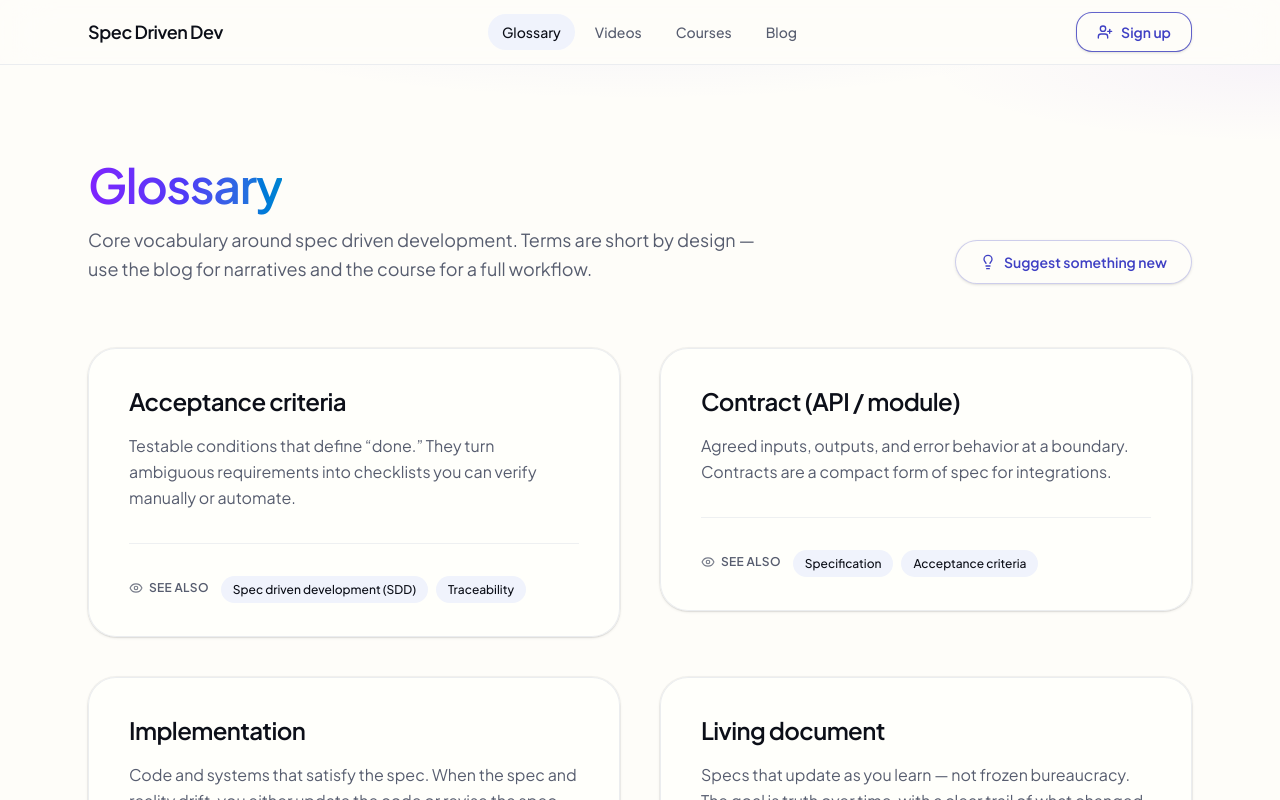
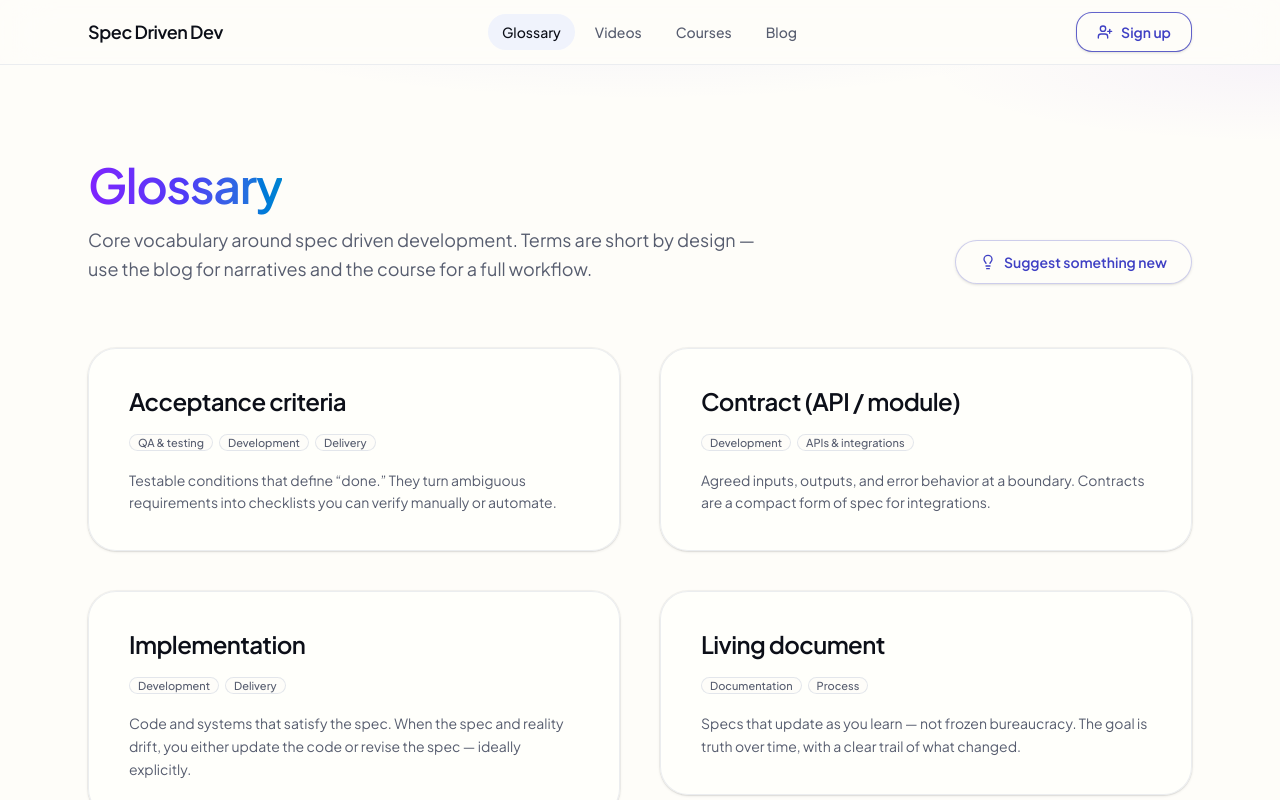
Before and after one commit to slavamlinsky/sdd-show, a Next.js app: page /glossary in a window 1280 px wide. Shown: the top 800 px of the page. Built offline with nearby package versions, Linux system fonts and the light colour scheme.

Commit message:
feat(glossary): category badges replace See also; text-sm definitions
- Data: categories[] (2–3 labels) per term; drop relatedSlugs
- UI: small outline badges under title; definitions at text-sm
- Spec: update term schema and acceptance

```diff
--- a/app/glossary/page.tsx
+++ b/app/glossary/page.tsx
@@ -1,11 +1,11 @@
 import type { Metadata } from "next";
-import { Eye, Lightbulb } from "lucide-react";
+import { Lightbulb } from "lucide-react";
 import Link from "next/link";
 import { GradientText } from "@/components/gradient-text";
 import { Reveal } from "@/components/reveal";
 import { SectionBackdrop } from "@/components/section-backdrop";
 import { buttonVariants } from "@/components/ui/button";
-import { glossaryTerms, getGlossaryTerm } from "@/lib/glossary-data";
+import { glossaryTerms } from "@/lib/glossary-data";
 import { keywordsForPage } from "@/lib/seo-keywords";
 import { cn } from "@/lib/utils";
 
@@ -53,33 +53,21 @@ export default function GlossaryPage() {
               <Reveal delay={(i % 5) * 0.04} distance={14}>
                 <article className="rounded-[1.75rem] border border-border/60 bg-card/90 px-7 py-9 shadow-sm ring-1 ring-foreground/[0.04] backdrop-blur-sm sm:px-10">
                   <h2 className="font-heading text-xl font-semibold tracking-tight sm:text-2xl">{term.title}</h2>
-                  <p className="mt-4 max-w-prose text-[15px] leading-relaxed text-muted-foreground sm:text-base">
+                  <ul
+                    className="mt-3 flex flex-wrap gap-1.5"
+                    aria-label="Where this applies"
+                  >
+                    {term.categories.map((label) => (
+                      <li key={label}>
+                        <span className="inline-flex rounded-md border border-border/80 bg-background/80 px-2 py-0.5 text-[11px] font-medium leading-none text-muted-foreground">
+                          {label}
+                        </span>
+                      </li>
+                    ))}
+                  </ul>
+                  <p className="mt-4 max-w-prose text-sm leading-relaxed text-muted-foreground">
                     {term.shortDefinition}
                   </p>
-                  {term.relatedSlugs && term.relatedSlugs.length > 0 ? (
-                    <div className="mt-8 flex flex-wrap items-center gap-x-3 gap-y-2 border-t border-border/50 pt-8">
-                      <span className="inline-flex shrink-0 items-center gap-1.5 text-xs font-semibold tracking-wide text-muted-foreground uppercase">
-                        <Eye className="size-3.5 shrink-0 opacity-80" aria-hidden />
-                        See also
-                      </span>
-                      <ul className="flex flex-wrap items-center gap-2">
-                        {term.relatedSlugs.map((slug) => {
-                          const related = getGlossaryTerm(slug);
-                          if (!related) return null;
-                          return (
-                            <li key={slug}>
-                              <Link
-                                href={`/glossary#${slug}`}
-                                className="rounded-full bg-muted px-3 py-1.5 text-xs font-medium text-foreground transition-colors hover:bg-primary/10 hover:text-primary"
-                              >
-                                {related.title}
-                              </Link>
-                            </li>
-                          );
-                        })}
-                      </ul>
-                    </div>
-                  ) : null}
                 </article>
               </Reveal>
             </li>
--- a/lib/glossary-data.ts
+++ b/lib/glossary-data.ts
@@ -2,7 +2,8 @@ export type GlossaryTerm = {
   slug: string;
   title: string;
   shortDefinition: string;
-  relatedSlugs?: string[];
+  /** Where the concept applies — 2–3 short labels shown as outline badges */
+  categories: string[];
 };
 
 export const glossaryTerms: GlossaryTerm[] = [
@@ -11,84 +12,84 @@ export const glossaryTerms: GlossaryTerm[] = [
     title: "Spec driven development (SDD)",
     shortDefinition:
       "A way of building software where written specifications (scope, behavior, acceptance) come first and guide implementation, tests, and delivery — instead of coding from vague ticket titles alone.",
-    relatedSlugs: ["specification", "acceptance-criteria"],
+    categories: ["Development", "Process", "Planning"],
   },
   {
     slug: "specification",
     title: "Specification",
     shortDefinition:
       "A precise description of what the system should do: inputs, outputs, constraints, and edge cases. Good specs are readable by both humans and contributors who turn them into code.",
-    relatedSlugs: ["spec-driven-development", "living-document"],
+    categories: ["Development", "Documentation"],
   },
   {
     slug: "acceptance-criteria",
     title: "Acceptance criteria",
     shortDefinition:
       "Testable conditions that define “done.” They turn ambiguous requirements into checklists you can verify manually or automate.",
-    relatedSlugs: ["spec-driven-development", "traceability"],
+    categories: ["QA & testing", "Development", "Delivery"],
   },
   {
     slug: "living-document",
     title: "Living document",
     shortDefinition:
       "Specs that update as you learn — not frozen bureaucracy. The goal is truth over time, with a clear trail of what changed.",
-    relatedSlugs: ["specification"],
+    categories: ["Documentation", "Process"],
   },
   {
     slug: "traceability",
     title: "Traceability",
     shortDefinition:
       "Linking goals → specs → code → tests so you can answer why something exists and what would break if it changed.",
-    relatedSlugs: ["acceptance-criteria", "requirements"],
+    categories: ["QA & testing", "Delivery", "Product"],
   },
   {
     slug: "requirements",
     title: "Requirements",
     shortDefinition:
       "Problems, outcomes, and constraints from stakeholders. They feed specs; specs add precision and technical detail.",
-    relatedSlugs: ["prd", "use-case"],
+    categories: ["Product", "Planning"],
   },
   {
     slug: "implementation",
     title: "Implementation",
     shortDefinition:
       "Code and systems that satisfy the spec. When the spec and reality drift, you either update the code or revise the spec — ideally explicitly.",
-    relatedSlugs: ["specification"],
+    categories: ["Development", "Delivery"],
   },
   {
     slug: "mvp",
     title: "Minimum viable product (MVP)",
     shortDefinition:
       "The smallest version that validates your hypothesis. SDD helps decide what belongs in the MVP slice without silent scope creep.",
-    relatedSlugs: ["requirements"],
+    categories: ["Product", "Planning"],
   },
   {
     slug: "rfc",
     title: "RFC (request for comments)",
     shortDefinition:
       "A written proposal for a notable change: context, decision, alternatives, and consequences — common in open source and larger orgs.",
-    relatedSlugs: ["living-document"],
+    categories: ["Process", "Documentation"],
   },
   {
     slug: "prd",
     title: "PRD (product requirements document)",
     shortDefinition:
       "A product-level document describing goals, users, scope, and metrics. Often pairs with more granular technical specs.",
-    relatedSlugs: ["requirements"],
+    categories: ["Product", "Planning"],
   },
   {
     slug: "use-case",
     title: "Use case",
     shortDefinition:
       "A narrative of an actor achieving a goal with the system. Useful for flows; pair with precise acceptance criteria for edge cases.",
-    relatedSlugs: ["acceptance-criteria"],
+    categories: ["Product", "Planning"],
   },
   {
     slug: "contract",
     title: "Contract (API / module)",
     shortDefinition:
       "Agreed inputs, outputs, and error behavior at a boundary. Contracts are a compact form of spec for integrations.",
-    relatedSlugs: ["specification", "acceptance-criteria"],
+    categories: ["Development", "APIs & integrations"],
   },
 ];
 
```
Also changed, not shown: 1 other file (tests, documents, lock files or other folders).
